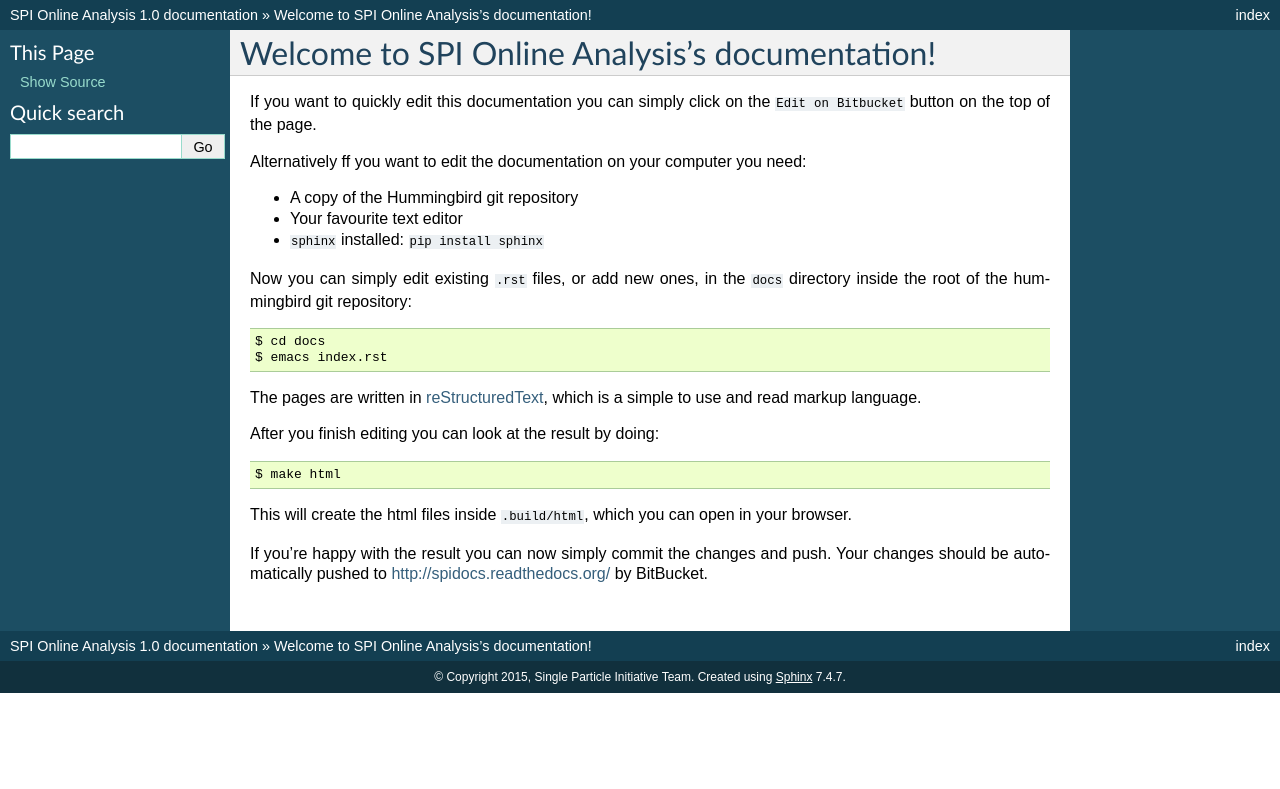
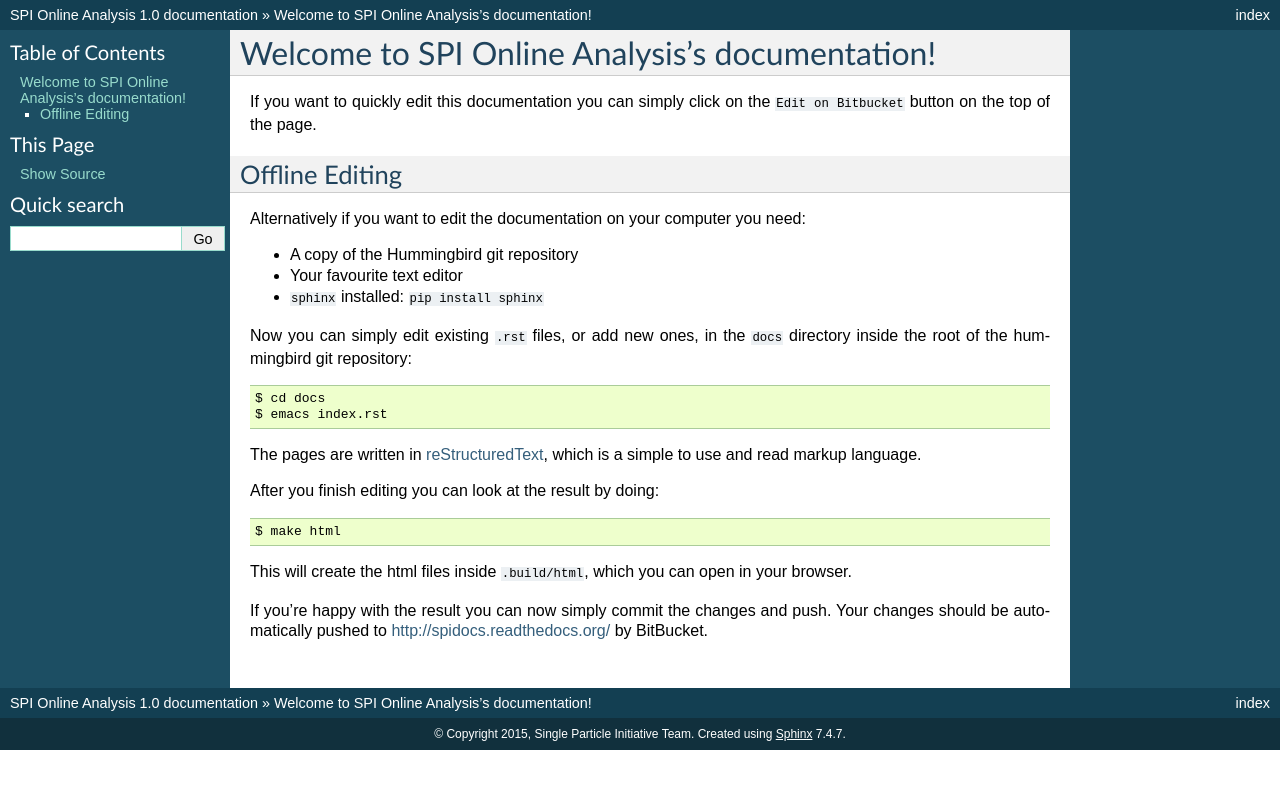
Before and after one commit to FXIhub/hummingbird, a Sphinx documentation site: the page built from docs/index.rst, in a window 1280 px wide. Shown: the top 789 px of the page. Built offline with Sphinx 7.4.7, drawn with Linux system fonts in a browser that asks for light colours.

Commit message:
Clarify documentation

```diff
--- a/docs/index.rst
+++ b/docs/index.rst
@@ -8,7 +8,10 @@ Welcome to SPI Online Analysis's documentation!
 
 If you want to quickly edit this documentation you can simply click on the ``Edit on Bitbucket`` button on the top of the page.
 
-Alternatively ff you want to edit the documentation on your computer you need:
+Offline Editing
+---------------
+
+Alternatively if you want to edit the documentation on your computer you need:
 
 * A copy of the Hummingbird git repository
 * Your favourite text editor
```
Also changed, not shown: 1 other file.
